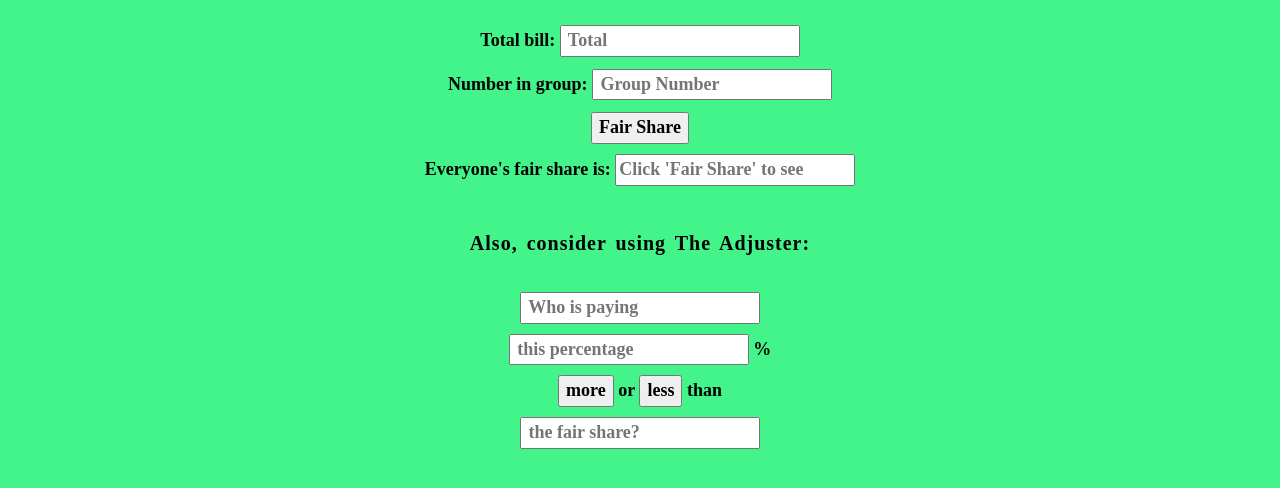
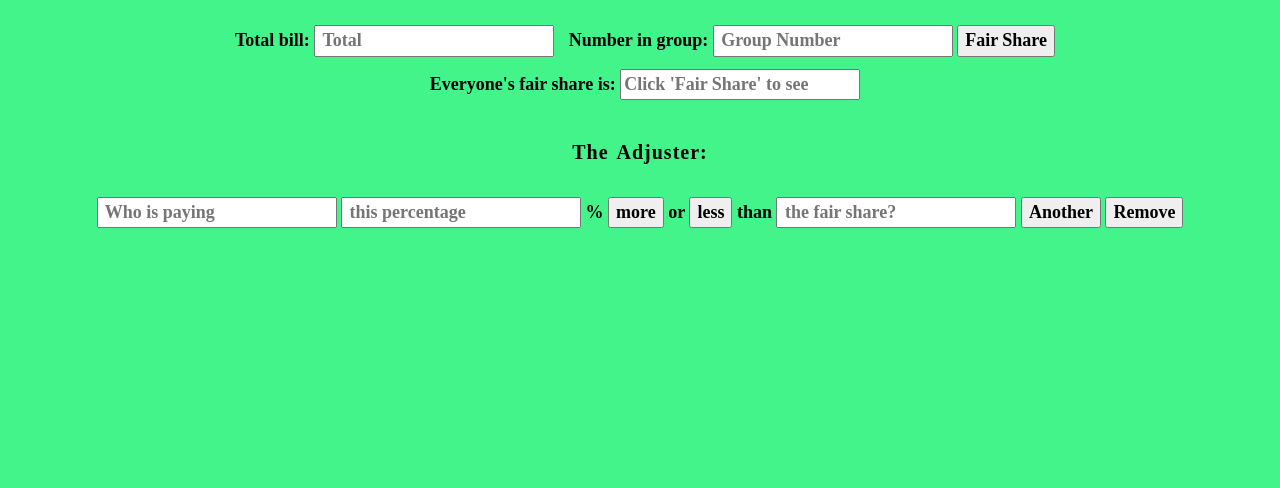
Before and after one commit to Nielene/costSplitter, a PHP site: page /index.html in a window 1280 px wide. Shown: the part 131-619 px from the top of the page. Run offline with PHP 8.4, Linux system fonts and the light colour scheme.

Commit message:
Add/Remove working on

```diff
--- a/index.html
+++ b/index.html
@@ -21,12 +21,9 @@
 					<div class="block mainInputs">
 						<label>Total bill: </label>
 						<input type="number" placeholder=" Total" id="total">
-					</div>
-					<div class="block mainInputs">
 						<label>Number in group: </label>
 						<input type="number" placeholder=" Group Number" id="groupNum">
-					</div>
-					<div class="block mainInputs">
+
 						<input type="button" value="Fair Share" onclick="average()"><br>
 					</div>
 					<div class="block mainInputs">
@@ -34,7 +31,7 @@
 						<input type="number" placeholder="Click 'Fair Share' to see" id="printOrigAvg">
 					</div><br>
 					<div class="block mainInputs">
-						<p id="question1">Also, consider using The Adjuster:</p>
+						<p id="question1">The Adjuster:</p>
 					</div>
 				</div>
 			</div>
@@ -56,7 +53,7 @@
 
 				document.getElementById("printOrigAvg2").value = num1;
 
-				document.getElementById("question1").innerHTML = "But is that really fair?" + "<br>" +"Should someone pay something more? Or something less?"
+				document.getElementById("question1").innerHTML = "Should someone pay something more? Or something less?"
 
 				console.log("Total is " + total);
 				console.log("Group num is " + groupNum);
@@ -65,29 +62,39 @@
 			}
 		</script>
 
+
 		<div class="main2 container-fluid">
 
-			<div class="block mainInputs">
+
+
+			<div class="block mainInputs" id="inputs">
 				<input type="text" placeholder=" Who is paying" id="name">
+				<input type="number" placeholder=" this percentage" id="percent"> %
+
+				<input type="button" value="more" onclick="percentMore()"> or
+				<input type="button" value="less" onclick="percentLess()"> than
+
+				<input type="number" placeholder=" the fair share?" id="printOrigAvg2">
+
+			<span id="addRemoveButtons">
+				<input type="button" value="Another" id= "addFields" onclick="addFields()">
+				<input type="button" value="Remove" id= "minusFields" onclick="minusFields()">
+			</span>
 			</div>
+		</div>
 
-			<div class="block mainInputs">
-				<input type="number" placeholder=" this percentage" id="percent"> %
+		<form enctype="multipart/form-data" action="" method="post">
+			<div class="main2 container-fluid">
+				<ul id="adjusterFields"></ul>
+
 			</div>
-
-			<div class="block mainInputs">
-				<input type="button" value="more" onclick="percentMore()"> or
-				<input type="button" value="less" onclick="percentLess()"> than <br>
-			</div>
-
-			<div class="block mainInputs">
-				<input type="number" placeholder=" the fair share?" id="printOrigAvg2">
-			</div>
+		</form>
 
 
 			<div class="block mainInputs">
 				<p id="theirShare" class="instructions"></p>
 			</div>
+
 
 		<script>
 
@@ -144,6 +151,43 @@
 				console.log("New fairshare is ~ " + newFairShare);
 			}
 
+
+			var fields = 0;
+			var adjusterFields;
+			var more;
+			function addFields(){
+				fields++;
+				adjusterFields = document.getElementById("adjusterFields");
+				more = document.createElement("li");
+				more.innerHTML = '<div class="block mainInputs"><input type="text" placeholder=" Who is paying" id="name"><input type="number" placeholder=" this percentage" id="percent"> %  <input type="button" value="more" onclick="percentMore()"> or <input type="button" value="less" onclick="percentLess()"> than <input type="number" placeholder=" the fair share?" id="printOrigAvg2"><input type="button" value="Another" id= "addFields" onclick="addFields()"><input type="button" value="Remove" id= "minusFields" onclick="minusFields()"></div>'
+
+				var replaceElement = document.createElement('li');
+				replaceElement.innerHTML = more.innerHTML;
+
+				adjusterFields.appendChild(more);
+				adjusterFields.replaceChild(replaceElement,more);
+			}
+
+
+			function minusFields(){
+				// fields++;
+				// for (var i = adjusterFields.length - 1; i >= 0; i--) {
+				// 	adjusterFields[i]
+				// }
+				// var adjusterFields = document.getElementById("adjusterFields");
+				// var more = document.createElement("div");
+				//adjusterFields.parentNode.removeChild(adjusterFields);
+				// return false;
+
+				fields++;
+				adjusterFields = document.getElementById("adjusterFields");
+				more = document.createElement("li");
+				more.innerHTML = '<div class="block mainInputs"><input type="text" placeholder=" Who is paying" id="name"><input type="number" placeholder=" this percentage" id="percent"> %  <input type="button" value="more" onclick="percentMore()"> or <input type="button" value="less" onclick="percentLess()"> than <input type="number" placeholder=" the fair share?" id="printOrigAvg2"><input type="button" value="Another" id= "addFields" onclick="addFields()"><input type="button" value="Remove" id= "minusFields" onclick="minusFields()"></div>'
+
+				adjusterFields.removeChild(more);
+						}
+
+
 		</script>
 
 
@@ -169,6 +213,16 @@ https://javascript.info/number
 https://stackoverflow.com/questions/9686538/align-labels-in-form-next-to-input
 https://stackoverflow.com/questions/5482677/how-to-apply-two-css-classes-to-a-single-div-span
 https://stackoverflow.com/questions/42442323/bootstrap-4-col-align-right
+https://www.youtube.com/watch?v=d1IFl1AeJGY   -- add fields
+https://www.youtube.com/watch?v=d1IFl1AeJGY
+https://stackoverflow.com/questions/15933037/adding-input-fields-in-javascript-with-onclick-button
+https://stackoverflow.com/questions/1847220/javascript-document-createelement-delete-domelement
+https://www.w3schools.com/jsref/met_node_removechild.asp - opposite of appendChild()
+https://www.abeautifulsite.net/adding-and-removing-elements-on-the-fly-using-javascript
+https://stackoverflow.com/questions/5933157/how-to-remove-an-html-element-using-javascript
+https://developer.mozilla.org/en-US/docs/Web/API/HTMLSelectElement/remove
+https://www.youtube.com/watch?v=UbFyRPWo62Y
+https://www.youtube.com/watch?v=pRN6WFUEFFE
 
 
 
--- a/styles.css
+++ b/styles.css
@@ -51,10 +51,14 @@ body{
 	padding-bottom: 5px;
 }
 
+.mainInputs label{
+	padding-left: 10px;
+}
+
 #question1{
 	font-size: 20px;
-	padding-top: 5px;
-	padding-bottom: 10px;
+	padding-top: 0px;
+	padding-bottom: 5px;
 	word-spacing: 3px;
 	letter-spacing: 1px;
 }
```
